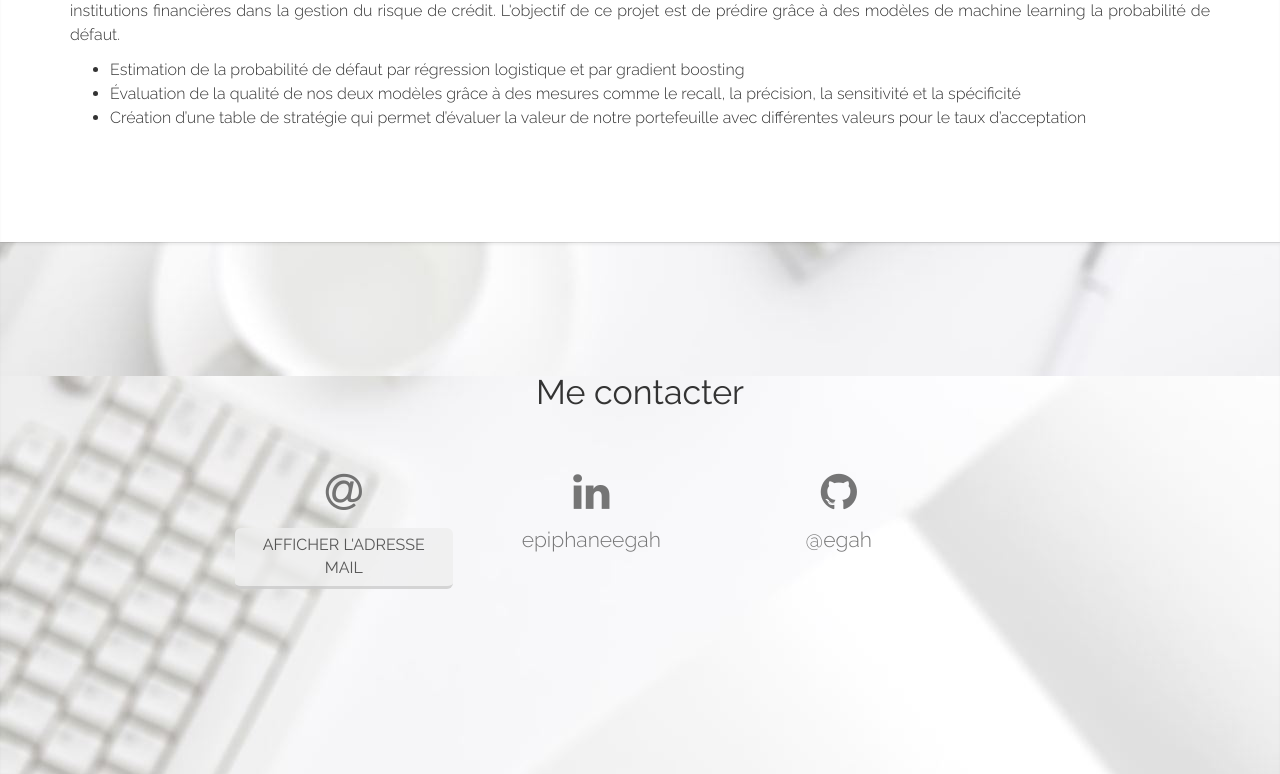
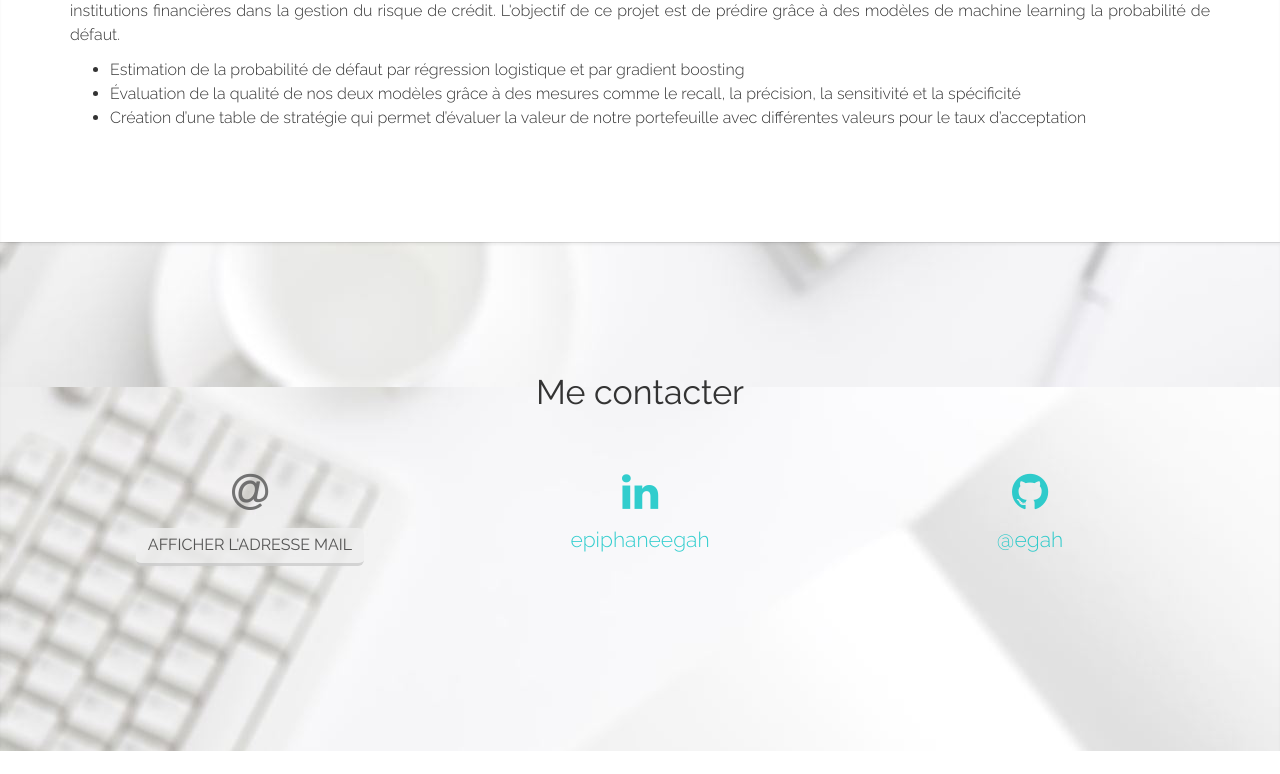
Before and after one commit to egah/epiphane-webapp-django, a Django app: page / in a window 1280 px wide. Shown: the part 4573-5347 px from the top of the page. After the commit the page ends 5324 px from the top, so only its background shows below. Run offline with Django 4.2, Linux system fonts and the light colour scheme; some libraries are stand-ins or nearby versions.

Commit message:
make the root page more responsive

```diff
--- a/Templates/portfolio_epiphane/base.html
+++ b/Templates/portfolio_epiphane/base.html
@@ -80,27 +80,40 @@
 
 
 
-
 <section id="contact" class="onepage-block large cover-image parallax" style="background-image: url('../static/Images/contact.jpg')">
   <div class="container">
       <h2>Me contacter</h2>
-      <div class="content" style="margin-left: 150px;">
-      <a class="contact-block color-emph-light col-sm-3 col-xs-6 contact-show-email" href="#">
-      <i class="fa fa-at"></i> <button class="btn btn-default">Afficher l'adresse mail</button>
-      <span class="hidden">[ "m", "o", "c", ".","l", "i", "a", "m", "g", "!", "e","n","a", "h", "p", "i", "p", "e", "h", "a", "g", "e"]</span>
-
+      <div class="content row"> <!-- Added 'row' class here -->
+          <div class="contact-block color-emph-light col-md-4 col-sm-6 col-xs-12"> <!-- Modified column classes -->
+              <i class="fa fa-at"></i>
+              <button class="btn btn-default" onclick="toggleEmail()">Afficher l'adresse mail</button>
+              <span id="emailSpan" class="hidden">egahepiphane@gmail.com</span>
+          </div>
           <div class="clearfix visible-xs"></div>
-      <a class="contact-block color-emph-light col-sm-3 col-xs-6" href="https://www.linkedin.com/in/egahepiphane/">
+          <div class="contact-block color-emph-light col-md-4 col-sm-6 col-xs-12"> <!-- Modified column classes -->
+              <a href="https://www.linkedin.com/in/egahepiphane/">
                   <i class="fa fa-linkedin"></i> epiphaneegah
               </a>
-      <a class="contact-block color-emph-light col-sm-3 col-xs-6" href="https://github.com/egah">
+          </div>
+          <div class="contact-block color-emph-light col-md-4 col-sm-6 col-xs-12"> <!-- Modified column classes -->
+              <a href="https://github.com/egah">
                   <i class="fa fa-github"></i> @egah
               </a>
+          </div>
           <div class="clearfix visible-xs"></div>
           <div class="clearfix visible-sm visible-lg"></div>
       </div>
   </div>
+
+  <script>
+      function toggleEmail() {
+          var emailSpan = document.getElementById('emailSpan');
+          emailSpan.classList.toggle('hidden');
+      }
+  </script>
 </section>
+
+
       </main>
       <script async="" src="https://www.google-analytics.com/analytics.js"></script>
       {% load static %}
```
Lines whose indentation alone changed are shown as unchanged.
